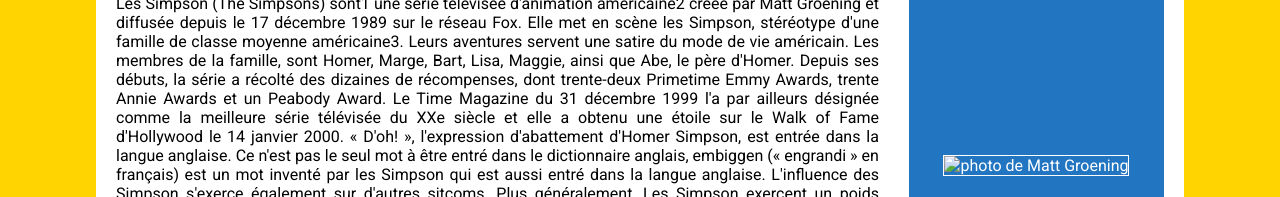
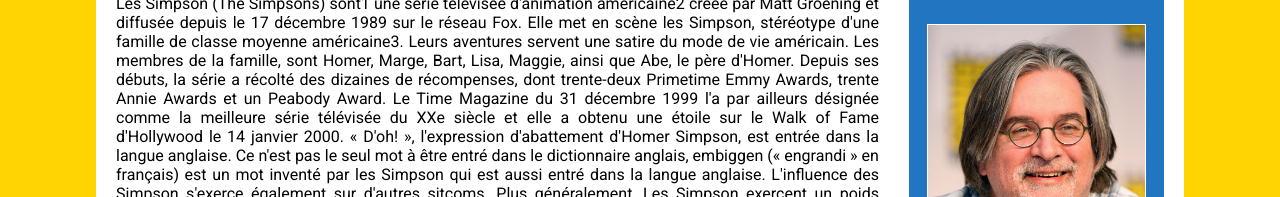
Before and after one commit to beatricemachalica/Simpson_version2, a plain HTML site: page index.html in a window 1280 px wide. Shown: the part 731-928 px from the top of the page. Drawn offline with Linux system fonts and the light colour scheme.

Commit message:
update 03-02-21

```diff
--- a/index.html
+++ b/index.html
@@ -80,7 +80,7 @@
                     </div>
                     <aside class="flex">
                         <figure class="figureMatt">
-                            <img src="../exo_simpsons/img/Matt.jpg" alt="photo de Matt Groening">
+                            <img src="img/Matt.jpg" alt="photo de Matt Groening">
                         </figure>
                         <h3>Matt Groening</h3>
                         <h4>Dessinateur</h4>
```
